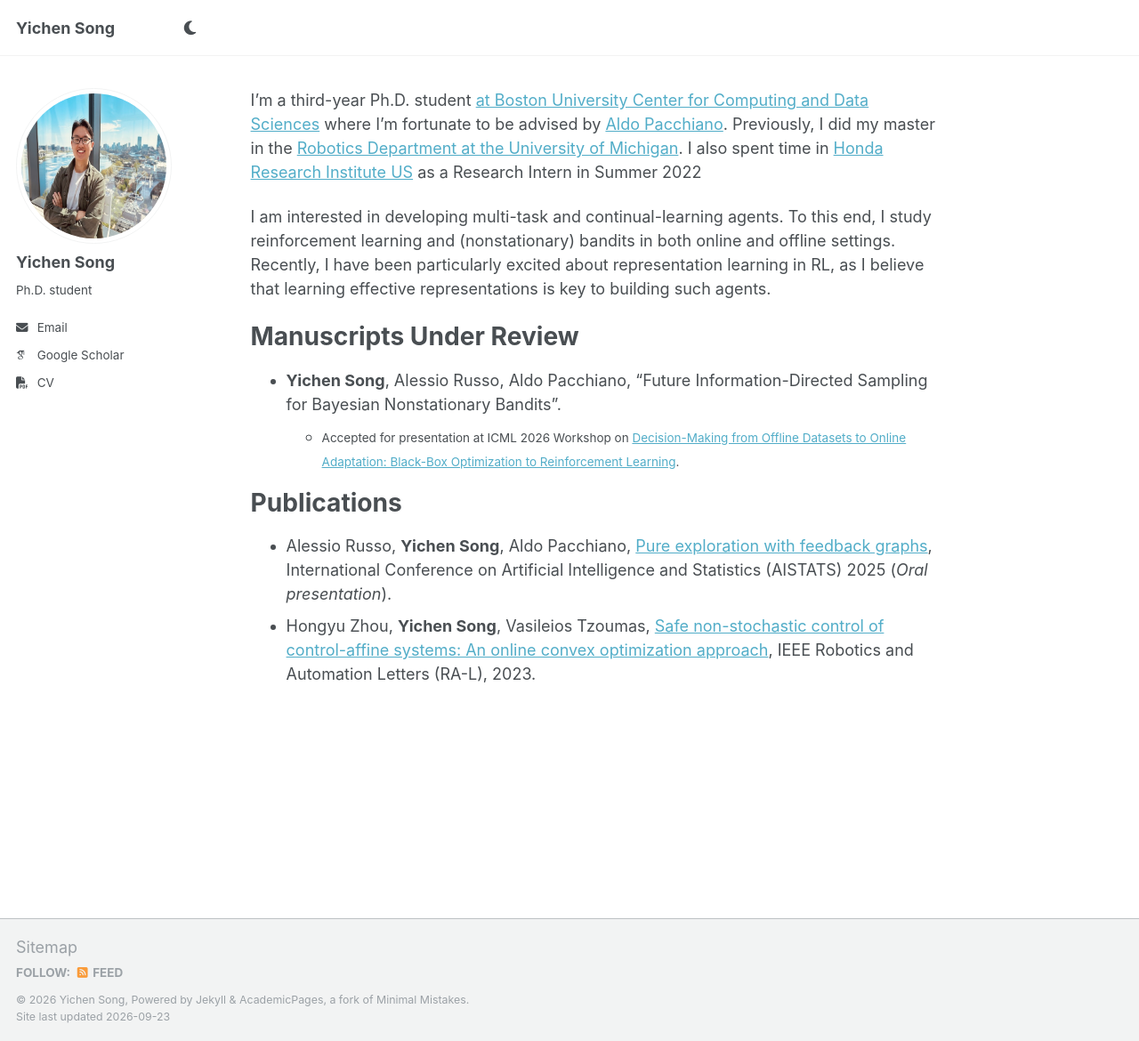
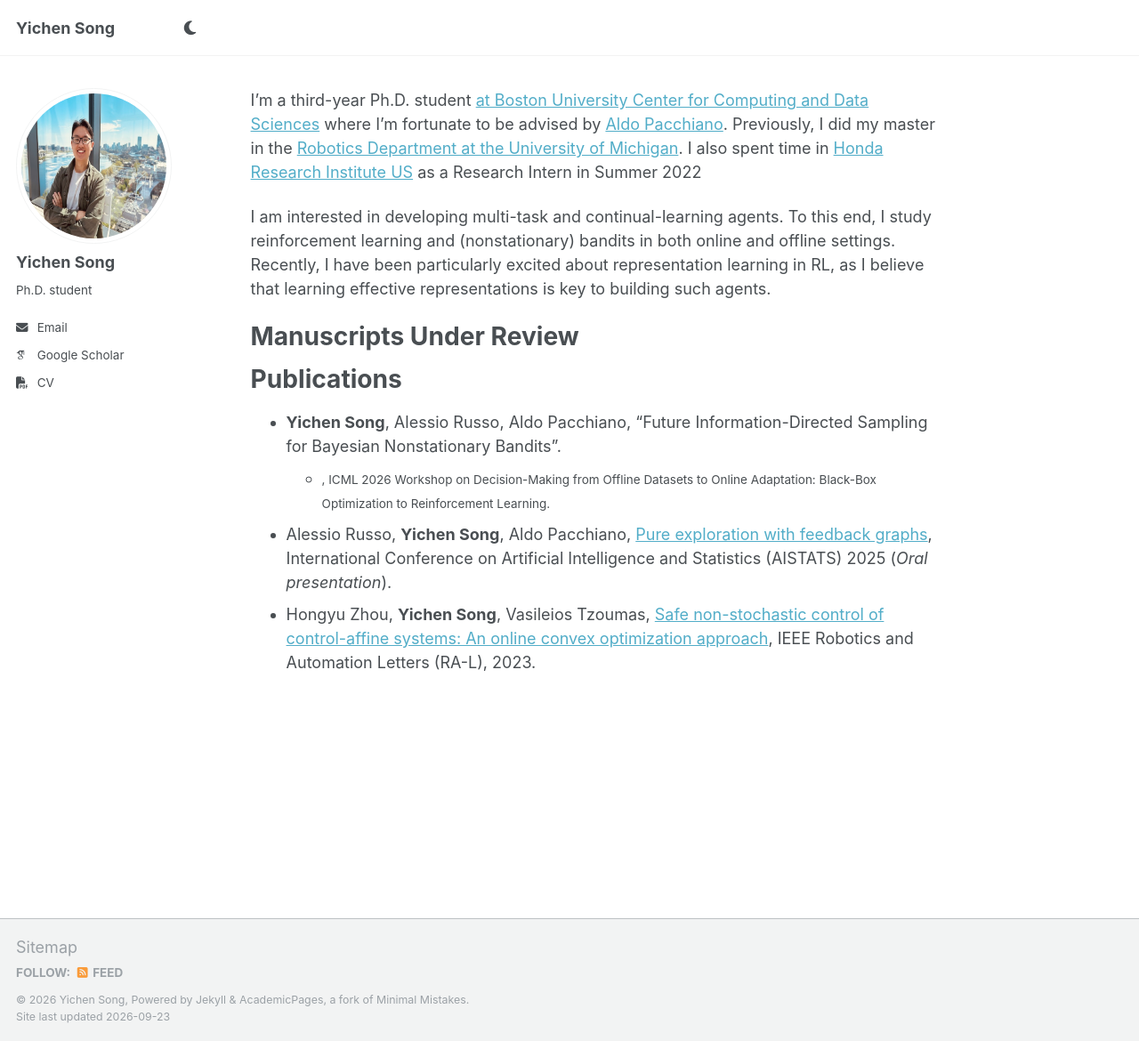
Before and after one commit to YichenSo/YichenSo.github.io, a Jekyll site: the page built from _pages/about.md, in a window 1280 px wide and 1170 px high. Shown: the whole window at 89% size. Built offline with Jekyll 4.4.1, drawn with Linux system fonts in a browser that asks for light colours; some web fonts are replaced.

Commit message:
update about

```diff
--- a/_pages/about.md
+++ b/_pages/about.md
@@ -16,12 +16,13 @@ learning in RL, as I believe that learning effective representations is key to b
 
 Manuscripts Under Review
 ======
-- **Yichen Song**, Alessio Russo, Aldo Pacchiano, "Future Information-Directed Sampling for Bayesian Nonstationary Bandits".
-  - <small>Accepted for presentation at ICML 2026 Workshop on [Decision-Making from Offline Datasets to Online Adaptation: Black-Box Optimization to Reinforcement Learning](https://decision-making-offline2online-icml2026.github.io/).</small>
+
 
 
 Publications
 ======
+- **Yichen Song**, Alessio Russo, Aldo Pacchiano, "Future Information-Directed Sampling for Bayesian Nonstationary Bandits".
+  - <small>, ICML 2026 Workshop on Decision-Making from Offline Datasets to Online Adaptation: Black-Box Optimization to Reinforcement Learning.</small>
 - Alessio Russo, **Yichen Song**, Aldo Pacchiano, [Pure exploration with feedback graphs](https://arxiv.org/pdf/2503.07824?),
 International Conference on Artificial Intelligence and Statistics (AISTATS) 2025 (*Oral presentation*).
 - Hongyu Zhou, **Yichen Song**, Vasileios Tzoumas, [Safe non-stochastic control of control-affine systems: An online convex optimization approach](https://arxiv.org/pdf/2309.16817), IEEE Robotics and Automation Letters (RA-L), 2023.
```
